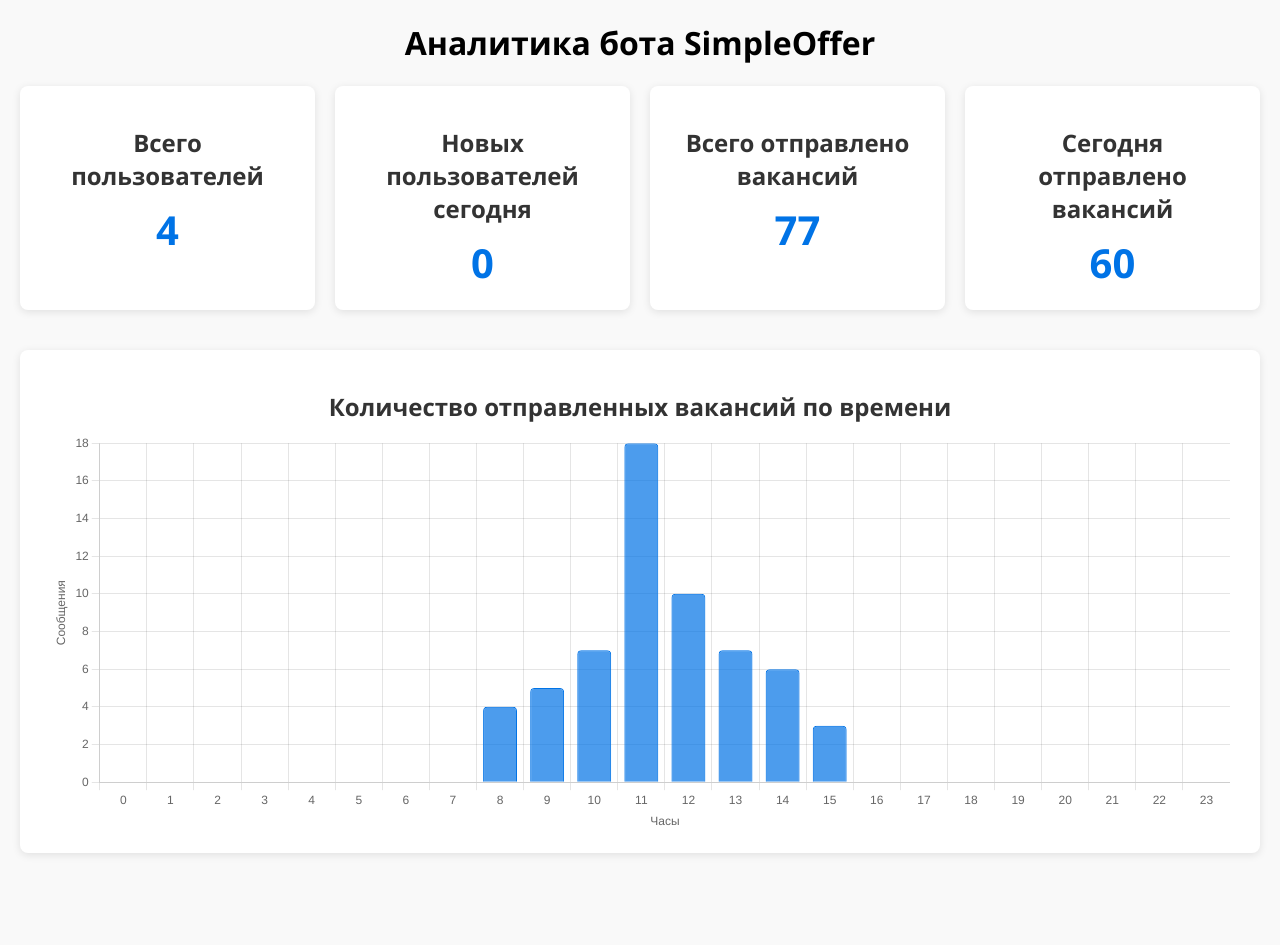
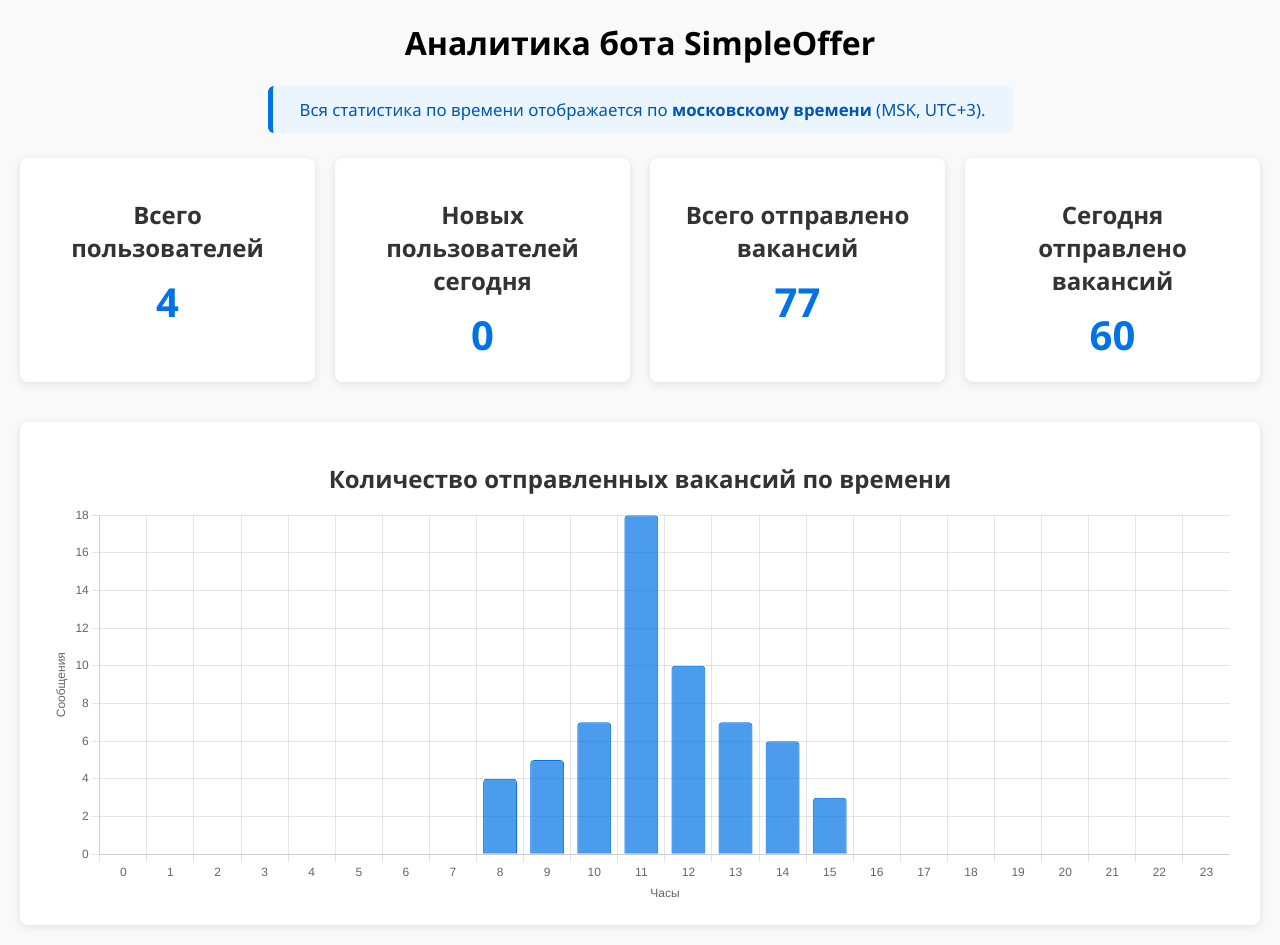
Before and after one commit to nikikorolev/simple_offer, a plain HTML site: page docs/index.html in a window 1280 px wide. Before the commit the page ends 873 px from the top, so only its background shows below. Drawn offline with nearby package versions, Linux system fonts and the light colour scheme.

Commit message:
feat: add time to html

```diff
--- a/docs/index.html
+++ b/docs/index.html
@@ -50,6 +50,19 @@
 <body>
 
 <h1 style="text-align: center;">Аналитика бота SimpleOffer</h1>
+<div style="
+  background: #eaf5ff;
+  color: #0056b3;
+  border-left: 5px solid #0073e6;
+  padding: 12px 20px;
+  margin: 0 auto 25px auto;
+  max-width: 700px;
+  border-radius: 6px;
+  font-size: 1.05rem;
+  text-align: center;
+">
+   Вся статистика по времени отображается по <b>московскому времени</b> (MSK, UTC+3).
+</div>
 <div id="dashboard">
   <div class="card">
     <h2>Всего пользователей</h2>
```
